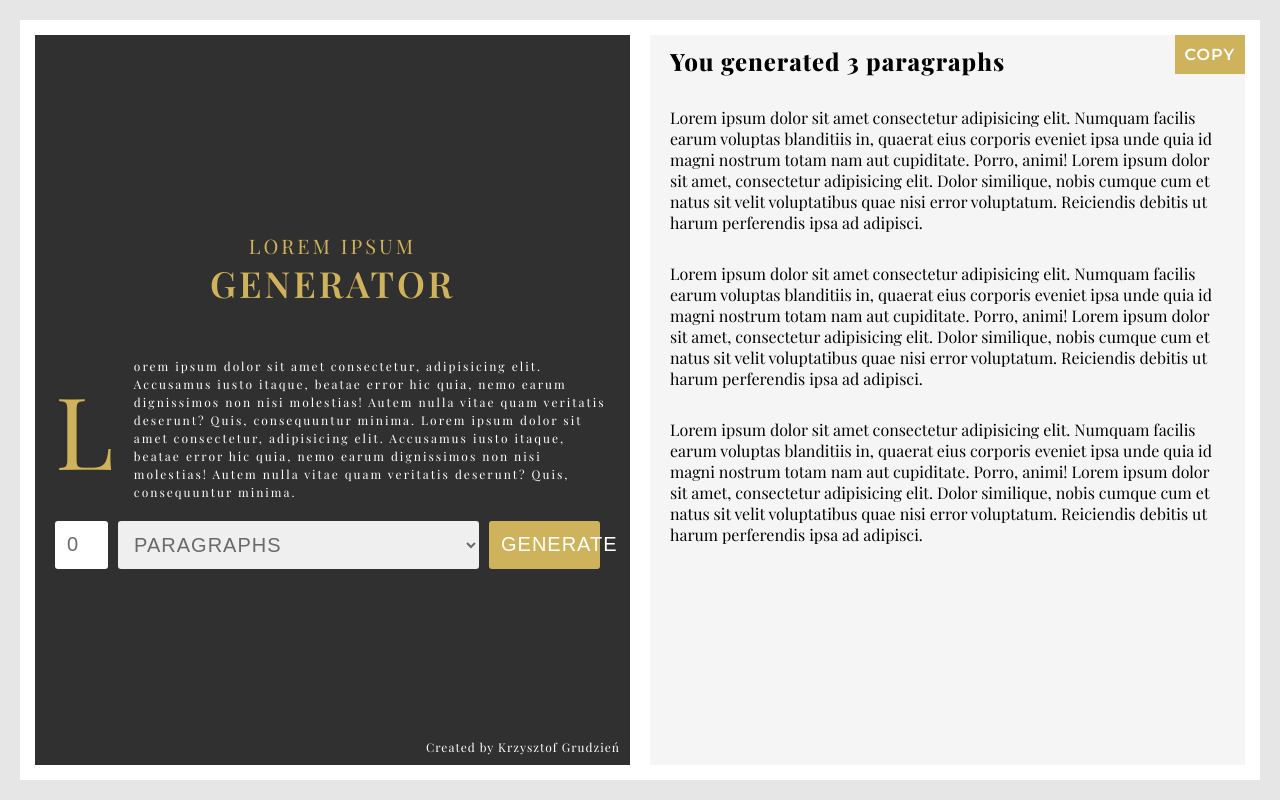
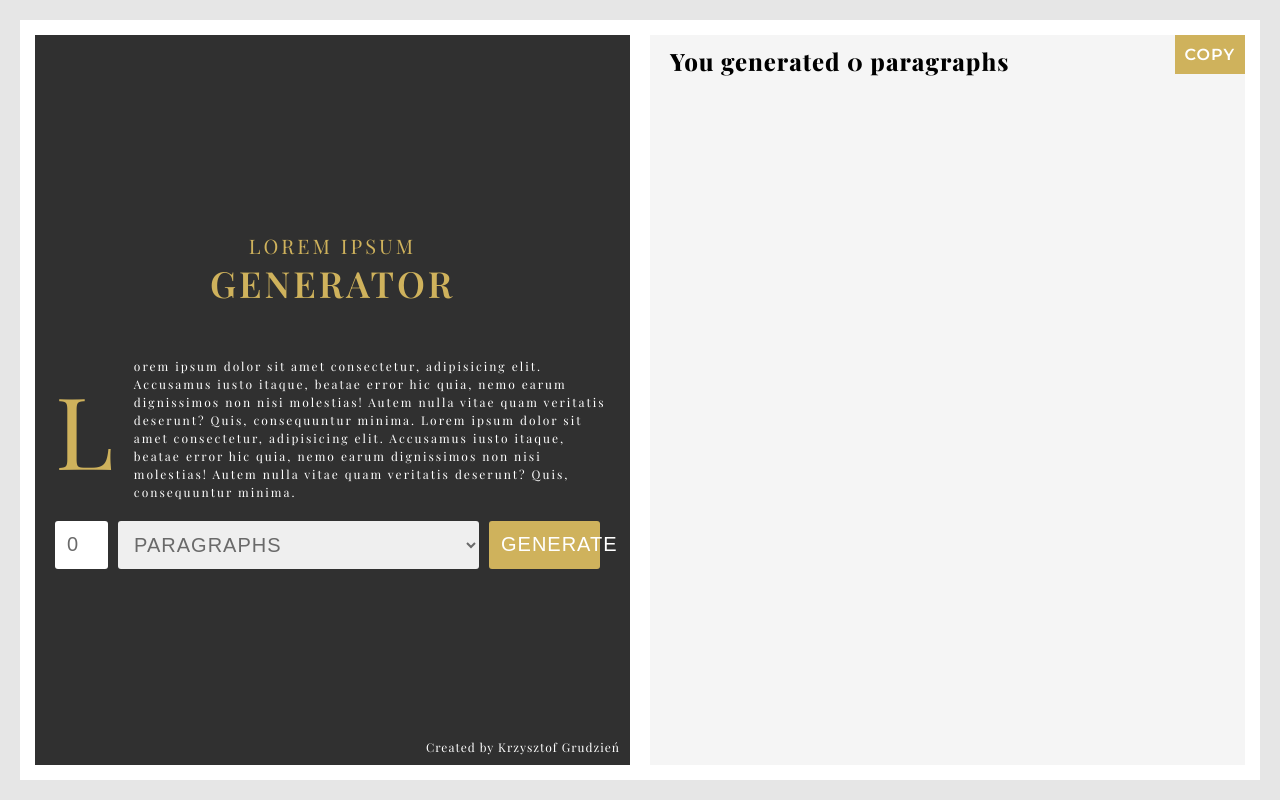
Before and after one commit to KrzysztofGrudzien/React-App-LoremiIpsumGenerator, a React (Create React App) app: page / in a window 1280 px wide. Built offline with nearby package versions, Linux system fonts and the light colour scheme; a web font is replaced by a local one.

Commit message:
extract app to single componnet

```diff
--- a/src/components/App/App.js
+++ b/src/components/App/App.js
@@ -1,63 +1,29 @@
-import React from "react";
+import React, { Component } from "react";
 import Form from "../Form/Form";
-function App() {
+import Header from "../Header/Header";
+import ArticleDecoration from "../ArticleDecoration/ArticleDecoration";
+import Data from "../Data/Data";
+import Footer from "../Footer/Footer";
+import data from "../../data/data";
+class App extends Component {
+  state = {
+    paragraphs: [...data.paragraphs],
+    sentences: [...data.sentences],
+    words: [...data.words]
+  };
+  render() {
     return (
       <main className="main">
         <section className="app">
-        <h1 className="app__title">
-          lorem ipsum <br />
-          <strong>generator</strong>
-        </h1>
-        <article className="decoration">
-          <h2 className="decoration__letter">L</h2>
-          <p className="decoration__text">
-            orem ipsum dolor sit amet consectetur, adipisicing elit. Accusamus
-            iusto itaque, beatae error hic quia, nemo earum dignissimos non nisi
-            molestias! Autem nulla vitae quam veritatis deserunt? Quis,
-            consequuntur minima. Lorem ipsum dolor sit amet consectetur,
-            adipisicing elit. Accusamus iusto itaque, beatae error hic quia,
-            nemo earum dignissimos non nisi molestias! Autem nulla vitae quam
-            veritatis deserunt? Quis, consequuntur minima.
-          </p>
-        </article>
+          <Header />
+          <ArticleDecoration />
           <Form />
-        <footer className="app__footer">Created by Krzysztof Grudzień</footer>
+          <Footer />
         </section>
-      <section className="data">
-        <h2 className="data__title">
-          You generated 3 paragraphs <span className="data__copy">copy</span>
-        </h2>
-        <p className="data__text">
-          Lorem ipsum dolor sit amet consectetur adipisicing elit. Numquam
-          facilis earum voluptas blanditiis in, quaerat eius corporis eveniet
-          ipsa unde quia id magni nostrum totam nam aut cupiditate. Porro,
-          animi! Lorem ipsum dolor sit amet, consectetur adipisicing elit. Dolor
-          similique, nobis cumque cum et natus sit velit voluptatibus quae nisi
-          error voluptatum. Reiciendis debitis ut harum perferendis ipsa ad
-          adipisci.
-        </p>
-        <p className="data__text">
-          Lorem ipsum dolor sit amet consectetur adipisicing elit. Numquam
-          facilis earum voluptas blanditiis in, quaerat eius corporis eveniet
-          ipsa unde quia id magni nostrum totam nam aut cupiditate. Porro,
-          animi! Lorem ipsum dolor sit amet, consectetur adipisicing elit. Dolor
-          similique, nobis cumque cum et natus sit velit voluptatibus quae nisi
-          error voluptatum. Reiciendis debitis ut harum perferendis ipsa ad
-          adipisci.
-        </p>
-        <p className="data__text">
-          Lorem ipsum dolor sit amet consectetur adipisicing elit. Numquam
-          facilis earum voluptas blanditiis in, quaerat eius corporis eveniet
-          ipsa unde quia id magni nostrum totam nam aut cupiditate. Porro,
-          animi! Lorem ipsum dolor sit amet, consectetur adipisicing elit. Dolor
-          similique, nobis cumque cum et natus sit velit voluptatibus quae nisi
-          error voluptatum. Reiciendis debitis ut harum perferendis ipsa ad
-          adipisci.
-        </p>
-        {/* <h2 className="data__title hidden">Your page is empty!</h2> */}
-      </section>
+        <Data />
       </main>
     );
   }
+}
 
 export default App;
--- a/src/components/App/App.scss
+++ b/src/components/App/App.scss
@@ -1,4 +1,5 @@
 @import "./Mixin.scss";
+
 *,
 *::before,
 *::after {
@@ -53,122 +54,4 @@ code {
   padding: 2rem;
   position: relative;
   width: 50%;
-
-  &__title,
-  strong {
-    color: var(--color-tertiary);
-    letter-spacing: 3px;
-    text-transform: uppercase;
-  }
-
-  strong {
-    font-size: 3.6rem;
-    font-weight: 600;
-  }
-
-  &__title {
-    font-size: 2rem;
-    font-weight: 200;
-    text-align: center;
-  }
-
-  &__footer {
-    bottom: 1rem;
-    color: var(--color-primary);
-    font-size: 1.2rem;
-    letter-spacing: 1px;
-    position: absolute;
-    right: 1rem;
-  }
-
-  .decoration {
-    align-items: center;
-    display: flex;
-    margin-top: 5rem;
-
-    &__letter {
-      color: var(--color-tertiary);
-      text-transform: uppercase;
-      font-size: 10rem;
-      font-weight: 200;
-      line-height: 10rem;
-    }
-
-    &__text {
-      color: var(--color-primary);
-      letter-spacing: 2px;
-      line-height: 1.8rem;
-      font-size: 1.2rem;
-      padding-left: 2rem;
-    }
-  }
-
-  .form {
-    display: flex;
-    margin-top: 2rem;
-    width: 100%;
-
-    &__input,
-    &__select,
-    &__button {
-      border: none;
-      border-radius: var(--radius-corner);
-      font-size: 2rem;
-      margin-right: 1rem;
-      letter-spacing: 1px;
-      padding: 1.2rem;
-      text-transform: uppercase;
-    }
-
-    &__input {
-      border: none;
-      color: var(--color-grey);
-      width: 10%;
-    }
-
-    &__select {
-      color: var(--color-grey);
-      width: 70%;
-    }
-
-    &__button {
-      background-color: var(--color-tertiary);
-      color: var(--color-primary);
-      cursor: pointer;
-      width: 20%;
-    }
-  }
 }
-
-.data {
-  @include border(1.5rem, solid, var(--color-primary));
-  border-left: solid 1rem var(--color-primary);
-  background-color: var(--color-grey-vlight);
-  width: 50%;
-
-  &__title {
-    margin-left: 1rem;
-    letter-spacing: 1px;
-    padding: 1rem;
-    position: relative;
-  }
-
-  &__copy {
-    background-color: var(--color-tertiary);
-    color: var(--color-primary);
-    cursor: pointer;
-    font-weight: 600;
-    font-size: 1.6rem;
-    font-family: "Montserrat";
-    position: absolute;
-    padding: 1rem;
-    text-transform: uppercase;
-    top: 0;
-    right: 0;
-  }
-
-  &__text {
-    padding: 1rem;
-    margin: 1rem;
-  }
-}
--- /dev/null
+++ b/src/components/ArticleDecoration/ArticleDecoration.js
@@ -0,0 +1,21 @@
+import React from "react";
+import "./ArticleDecoration.scss";
+
+const ArticleDecoration = () => {
+  return (
+    <article className="decoration">
+      <h2 className="decoration__letter">L</h2>
+      <p className="decoration__text">
+        orem ipsum dolor sit amet consectetur, adipisicing elit. Accusamus iusto
+        itaque, beatae error hic quia, nemo earum dignissimos non nisi
+        molestias! Autem nulla vitae quam veritatis deserunt? Quis, consequuntur
+        minima. Lorem ipsum dolor sit amet consectetur, adipisicing elit.
+        Accusamus iusto itaque, beatae error hic quia, nemo earum dignissimos
+        non nisi molestias! Autem nulla vitae quam veritatis deserunt? Quis,
+        consequuntur minima.
+      </p>
+    </article>
+  );
+};
+
+export default ArticleDecoration;
--- /dev/null
+++ b/src/components/ArticleDecoration/ArticleDecoration.scss
@@ -0,0 +1,19 @@
+.decoration {
+  align-items: center;
+  display: flex;
+  margin-top: 5rem;
+  &__letter {
+    color: var(--color-tertiary);
+    text-transform: uppercase;
+    font-size: 10rem;
+    font-weight: 200;
+    line-height: 10rem;
+  }
+  &__text {
+    color: var(--color-primary);
+    letter-spacing: 2px;
+    line-height: 1.8rem;
+    font-size: 1.2rem;
+    padding-left: 2rem;
+  }
+}
--- /dev/null
+++ b/src/components/Data/Data.js
@@ -0,0 +1,16 @@
+import React from "react";
+import "./Data.scss";
+
+const Data = () => {
+  return (
+    <section className="data">
+      <h2 className="data__title">
+        You generated 0 paragraphs
+        <span className="data__copy">copy</span>
+      </h2>
+      {/* <h2 className="data__title hidden">Your page is empty!</h2> */}
+    </section>
+  );
+};
+
+export default Data;
--- /dev/null
+++ b/src/components/Data/Data.scss
@@ -0,0 +1,34 @@
+@import "../App/Mixin.scss";
+
+.data {
+  @include border(1.5rem, solid, var(--color-primary));
+  border-left: solid 1rem var(--color-primary);
+  background-color: var(--color-grey-vlight);
+  width: 50%;
+
+  &__title {
+    margin-left: 1rem;
+    letter-spacing: 1px;
+    padding: 1rem;
+    position: relative;
+  }
+
+  &__copy {
+    background-color: var(--color-tertiary);
+    color: var(--color-primary);
+    cursor: pointer;
+    font-weight: 600;
+    font-size: 1.6rem;
+    font-family: "Montserrat";
+    position: absolute;
+    padding: 1rem;
+    text-transform: uppercase;
+    top: 0;
+    right: 0;
+  }
+
+  &__text {
+    padding: 1rem;
+    margin: 1rem;
+  }
+}
--- /dev/null
+++ b/src/components/Footer/Footer.js
@@ -0,0 +1,8 @@
+import React from "react";
+import "./Footer.scss";
+
+const Footer = () => (
+  <footer className="app__footer">Created by Krzysztof Grudzień</footer>
+);
+
+export default Footer;
--- /dev/null
+++ b/src/components/Footer/Footer.scss
@@ -0,0 +1,10 @@
+.app {
+  &__footer {
+    bottom: 1rem;
+    color: var(--color-primary);
+    font-size: 1.2rem;
+    letter-spacing: 1px;
+    position: absolute;
+    right: 1rem;
+  }
+}
--- a/src/components/Form/Form.js
+++ b/src/components/Form/Form.js
@@ -1,4 +1,5 @@
 import React, { Component } from "react";
+import "./Form.scss";
 
 class Form extends Component {
   render() {
--- /dev/null
+++ b/src/components/Form/Form.scss
@@ -0,0 +1,31 @@
+.form {
+  display: flex;
+  margin-top: 2rem;
+  width: 100%;
+  &__input,
+  &__select,
+  &__button {
+    border: none;
+    border-radius: var(--radius-corner);
+    font-size: 2rem;
+    margin-right: 1rem;
+    letter-spacing: 1px;
+    padding: 1.2rem;
+    text-transform: uppercase;
+  }
+  &__input {
+    border: none;
+    color: var(--color-grey);
+    width: 10%;
+  }
+  &__select {
+    color: var(--color-grey);
+    width: 70%;
+  }
+  &__button {
+    background-color: var(--color-tertiary);
+    color: var(--color-primary);
+    cursor: pointer;
+    width: 20%;
+  }
+}
--- /dev/null
+++ b/src/components/Header/Header.js
@@ -0,0 +1,13 @@
+import React from "react";
+import "./Header.scss";
+
+const Header = () => {
+  return (
+    <h1 className="app__title">
+      lorem ipsum <br />
+      <strong>generator</strong>
+    </h1>
+  );
+};
+
+export default Header;
--- /dev/null
+++ b/src/components/Header/Header.scss
@@ -0,0 +1,17 @@
+.app {
+  &__title,
+  strong {
+    color: var(--color-tertiary);
+    letter-spacing: 3px;
+    text-transform: uppercase;
+  }
+  strong {
+    font-size: 3.6rem;
+    font-weight: 600;
+  }
+  &__title {
+    font-size: 2rem;
+    font-weight: 200;
+    text-align: center;
+  }
+}
```
Lines whose indentation alone changed are shown as unchanged.
